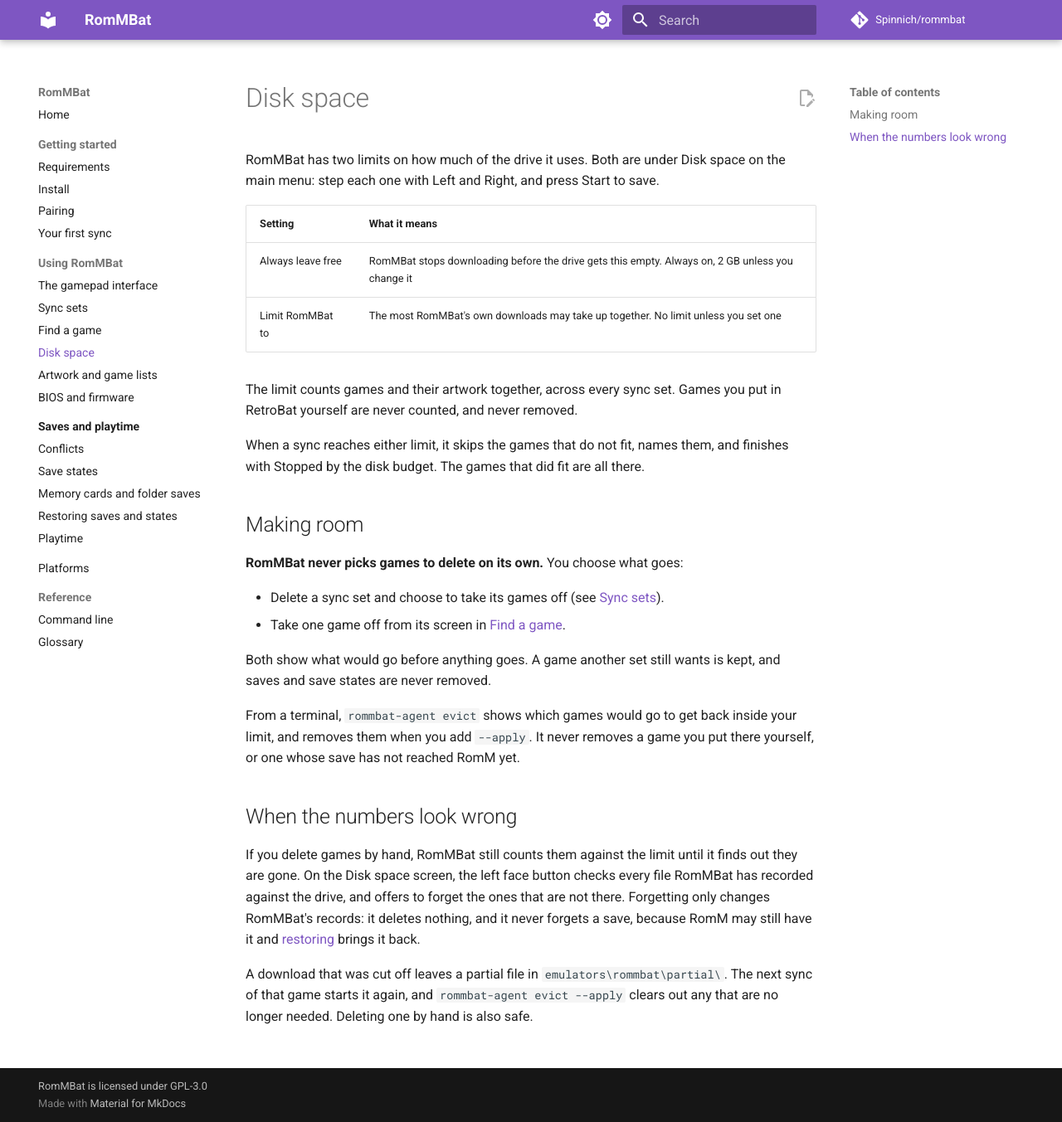
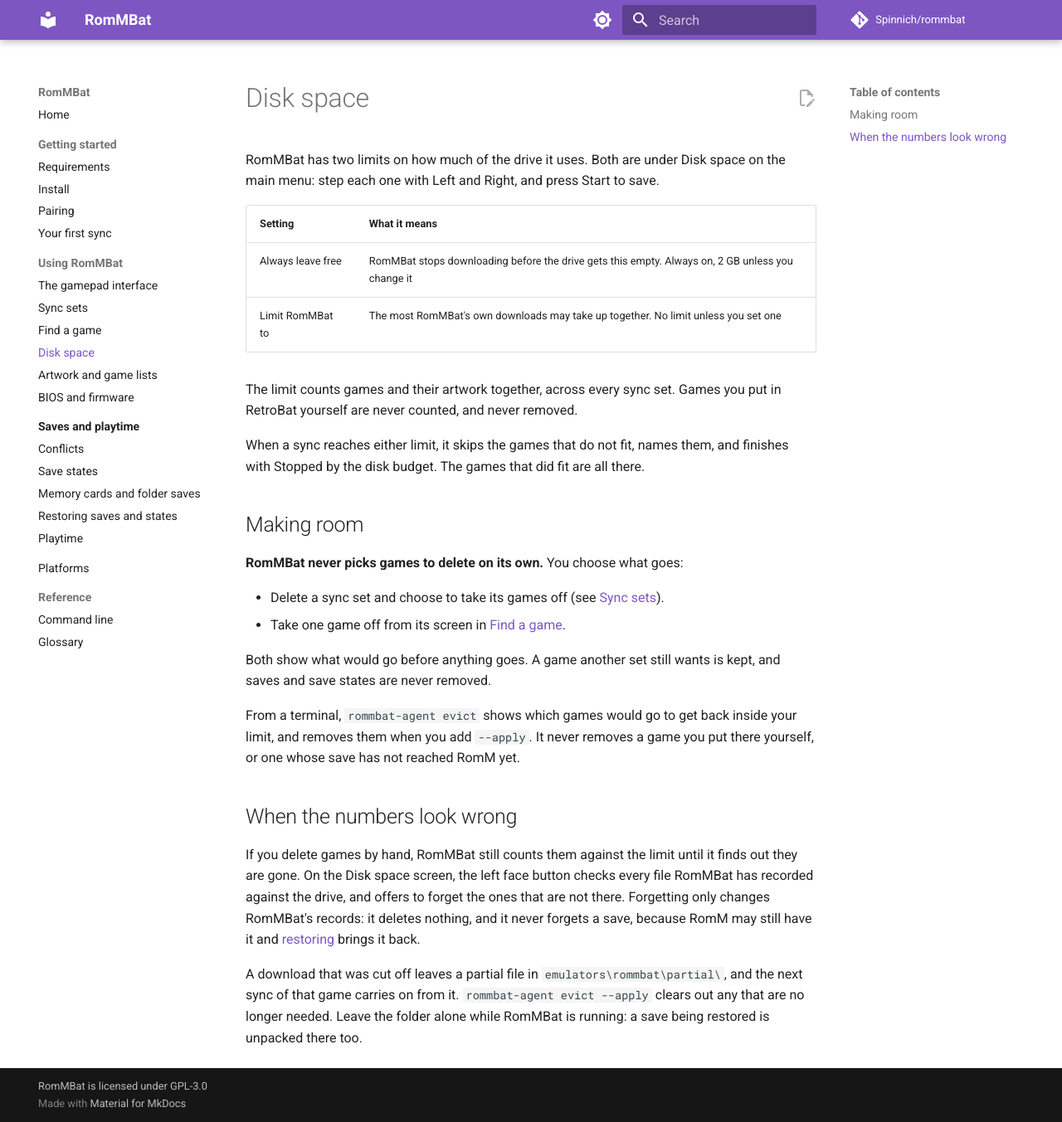
Before and after one commit to Spinnich/rommbat, an MkDocs documentation site: the page built from wiki/using/disk-budget.md, in a window 1280 px wide and 1353 px high. Shown: the whole window at 83% size. Built offline with MkDocs 1.6.1 and Material for MkDocs 9.7.7, drawn with Linux system fonts in a browser that asks for light colours; comment, search, counter and statistics services are not loaded.

Commit message:
Drop L1/R1 paging, say --protect leaves the controller app unable to reach RomM, say --media is remembered, say a cut download resumes and partial/ holds restores, say folder games never sync, and count manuals in the README's media figure (R2.1-R2.5)
Co-Authored-By: Claude Opus 5.5 <noreply@anthropic.com>

```diff
--- a/wiki/using/disk-budget.md
+++ b/wiki/using/disk-budget.md
@@ -36,6 +36,7 @@ against the drive, and offers to forget the ones that are not there. Forgetting
 RomMBat's records: it deletes nothing, and it never forgets a save, because RomM may still have
 it and [restoring](../saves/restore.md) brings it back.
 
-A download that was cut off leaves a partial file in `emulators\rommbat\partial\`. The next sync
-of that game starts it again, and `rommbat-agent evict --apply` clears out any that are no
-longer needed. Deleting one by hand is also safe.
+A download that was cut off leaves a partial file in `emulators\rommbat\partial\`, and the next
+sync of that game carries on from it. `rommbat-agent evict --apply` clears out any that are no
+longer needed. Leave the folder alone while RomMBat is running: a save being restored is
+unpacked there too.
```
Also changed, not shown: README.md (+2 -2 lines), wiki/getting-started/pairing.md (+4 -2 lines), wiki/using/gamepad-ui.md (+3 -3 lines), wiki/using/media-and-gamelists.md (+3 -2 lines), wiki/using/sync-sets.md (+2 -1 lines).
